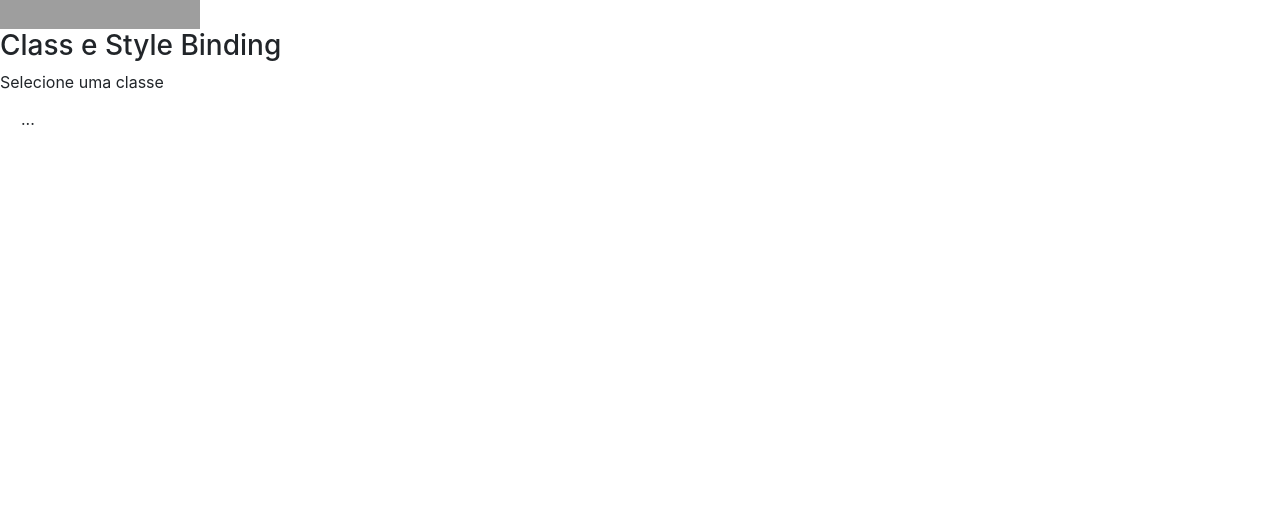
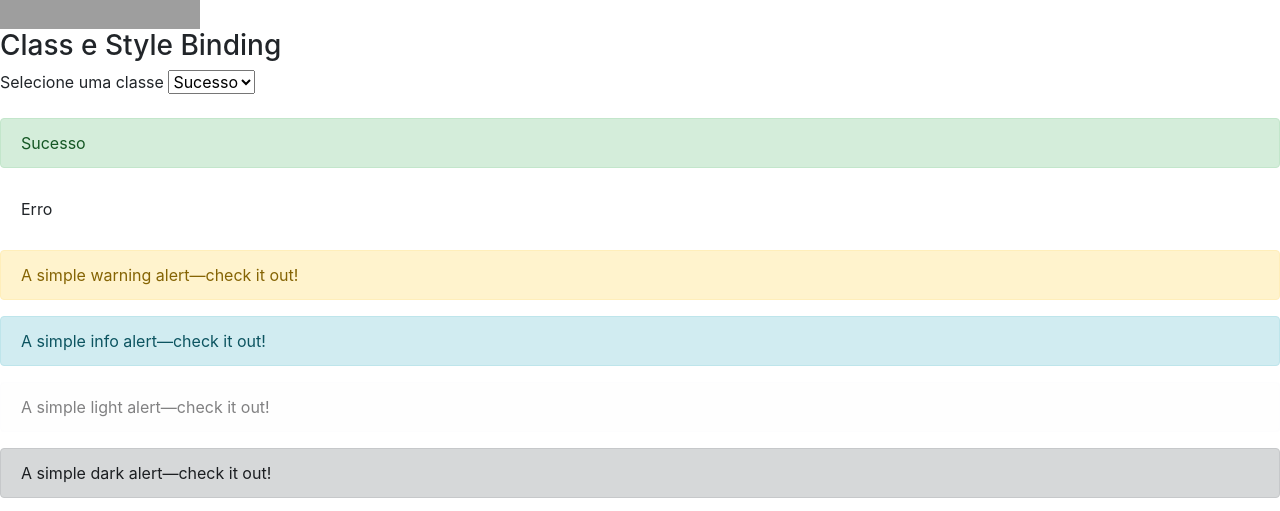
Before and after one commit to mreboucas/first-project-angular, an Angular app: page / in a window 1280 px wide. Shown: the part 1920-2431 px from the top of the page. Before the commit the page ends 2080 px from the top, so only its background shows below. Built offline with nearby package versions, Linux system fonts and the light colour scheme; grey boxes are pictures that could not be loaded.

Commit message:
Binding informações diretivas

```diff
--- a/src/app/data-binding/data-binding.component.html
+++ b/src/app/data-binding/data-binding.component.html
@@ -20,9 +20,38 @@
 
   <article>
     <h3>Class e Style Binding</h3>
-    <div>Selecione uma classe</div>
-    <div class = "alert alert-sucess" role="alert">...</div>
+    <div>Selecione uma classe
+      <select #classe (change)="0">
+        <option value="alert-success">Sucesso</option>
+        <option value="alert-info">Info</option>
+        <option value="alert-warning">Alerta</option>
+        <option value="alert-danger">Erro</option>
+      </select>
+      <br><br>
 
+      <div class="alert" role="alert" [class.alert-success]="classe.value == 'alert-success'">
+        Sucesso
+      </div>
+      <!-- <div class="alert alert-secondary" role="alert" class.alert-success]="classe.value == 'alert-success'">
+        A simple secondary alert—check it out!
+      </div> -->
+
+      <div class="alert" role="alert" [class.alert-danger]="classe.value == 'alert-danger'">
+        Erro
+      </div>
+      <div class="alert alert-warning" role="alert">
+        A simple warning alert—check it out!
+      </div>
+      <div class="alert alert-info" role="alert">
+        A simple info alert—check it out!
+      </div>
+      <div class="alert alert-light" role="alert">
+        A simple light alert—check it out!
+      </div>
+      <div class="alert alert-dark" role="alert">
+        A simple dark alert—check it out!
+      </div>
+  </div>
   </article>
 
 </section>
```
